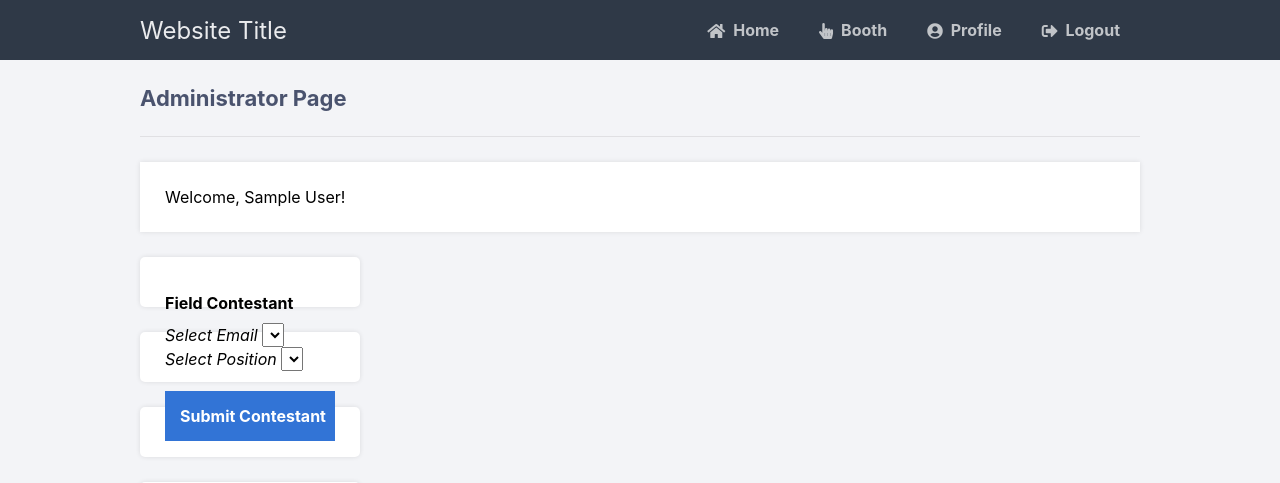
After one commit to Xloanx/votesys, a Flask app: page /votesys/admin in a window 1280 px wide. The commit adds this page. Shown: the top 483 px of the page. Run offline with Flask 2, Linux system fonts and the light colour scheme; the visitor is signed in with stand-in values (Sample User, id 1); lists and menus that the app fills with data are empty; some libraries are stand-ins or nearby versions; some web fonts are replaced.

Commit message:
Initial Implement of Admin Page

```diff
--- a/main.py
+++ b/main.py
@@ -53,7 +53,6 @@ def login():
          session['id'] = account['userid']
          session['name'] = account['firstname']
          return redirect(url_for('admin'))
-         #msg = hashed
       else:
          # Account doesn't exist or username/password incorrect
          msg = 'Incorrect username/password!'
@@ -213,11 +212,7 @@ def booth():
 def admin():
    # Check if user is loggedin
    if 'loggedin' in session:
-      # User is loggedin show them to the booth
-      # Check if account exists using MySQL
-      cursor = mysql.connection.cursor(MySQLdb.cursors.DictCursor)
-      cursor.execute('SELECT * FROM contest_2020_tab')
-      contenstants = cursor.fetchall()
+      # Administrator is logged in show them to the Admin Page
       return render_template('admin.html', username=session['name'])
    # User is not loggedin redirect to login page
    return redirect(url_for('login'))
--- a/static/css/style.css
+++ b/static/css/style.css
@@ -71,7 +71,7 @@ body {
     margin-bottom: 20px;
     padding: 0 15px;
 }
-.login form input[type="submit"], .register form input[type="submit"], .booth form input[type="submit"] {
+.login form input[type="submit"], .register form input[type="submit"], .booth form input[type="submit"], .card form input[type="submit"] {
     width: 100%;
     padding: 15px;
     margin-top: 20px;
@@ -82,7 +82,7 @@ body {
     color: #ffffff;
     transition: background-color 0.2s;
 }
-.login form input[type="submit"]:hover, .register form input[type="submit"]:hover {
+.login form input[type="submit"]:hover, .register form input[type="submit"]:hover, .card form input[type="submit"]:hover {
     background-color: #2868c7;
     transition: background-color 0.2s;
 }
@@ -154,3 +154,13 @@ body.loggedin {
   padding: 5px;
   margin: 0 0 10px 0;
 }
+
+.card {
+    box-shadow: 0 0 5px 0 rgba(0, 0, 0, 0.1);
+    margin: 5px 0;
+    padding: 3px;
+    background-color: rgb(255, 255, 255);
+    border-radius: 5px;
+    width:22%;
+    height:25px;
+}
--- /dev/null
+++ b/templates/admin.html
@@ -0,0 +1,48 @@
+{% extends 'layout.html' %}
+
+{% block title %}Home{% endblock %}
+
+{% block content %}
+<h2>Administrator Page</h2>
+<p>Welcome, {{ username }}!</p>
+<div class="card">
+    <div class="field_contest">
+        <h1>Field Contestant</h1>
+			<form action="{{ url_for('register') }}" method="post">
+				<label for="email">
+					<i >Select Email</i>
+                </label>
+                <select name="" size="">
+                    <option value=""></option>
+                </select><br/>
+                <label for="email">
+					<i >Select Position</i>
+                </label>
+				<select name="" size="">
+                    <option value=""> </option>
+                </select>
+				<div class="msg">{{ msg }}</div>
+				<input type="submit" value="Submit Contestant">
+			</form>
+    </div>
+</div>
+
+<div class="card">
+    <div class="field_contest">
+
+    </div>
+</div>
+
+<div class="card">
+    <div class="field_contest">
+
+    </div>
+</div>
+
+<div class="card">
+    <div class="field_contest">
+
+    </div>
+</div>
+
+{% endblock %}
```
